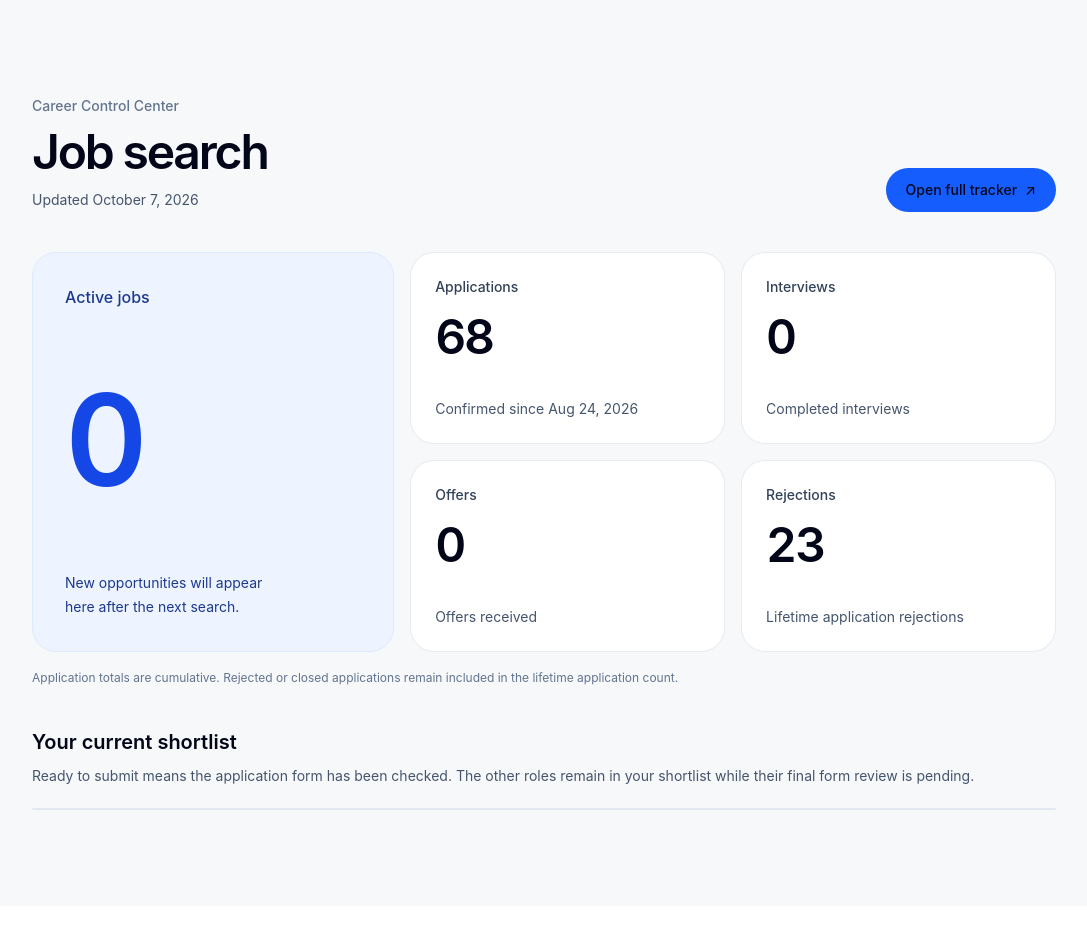
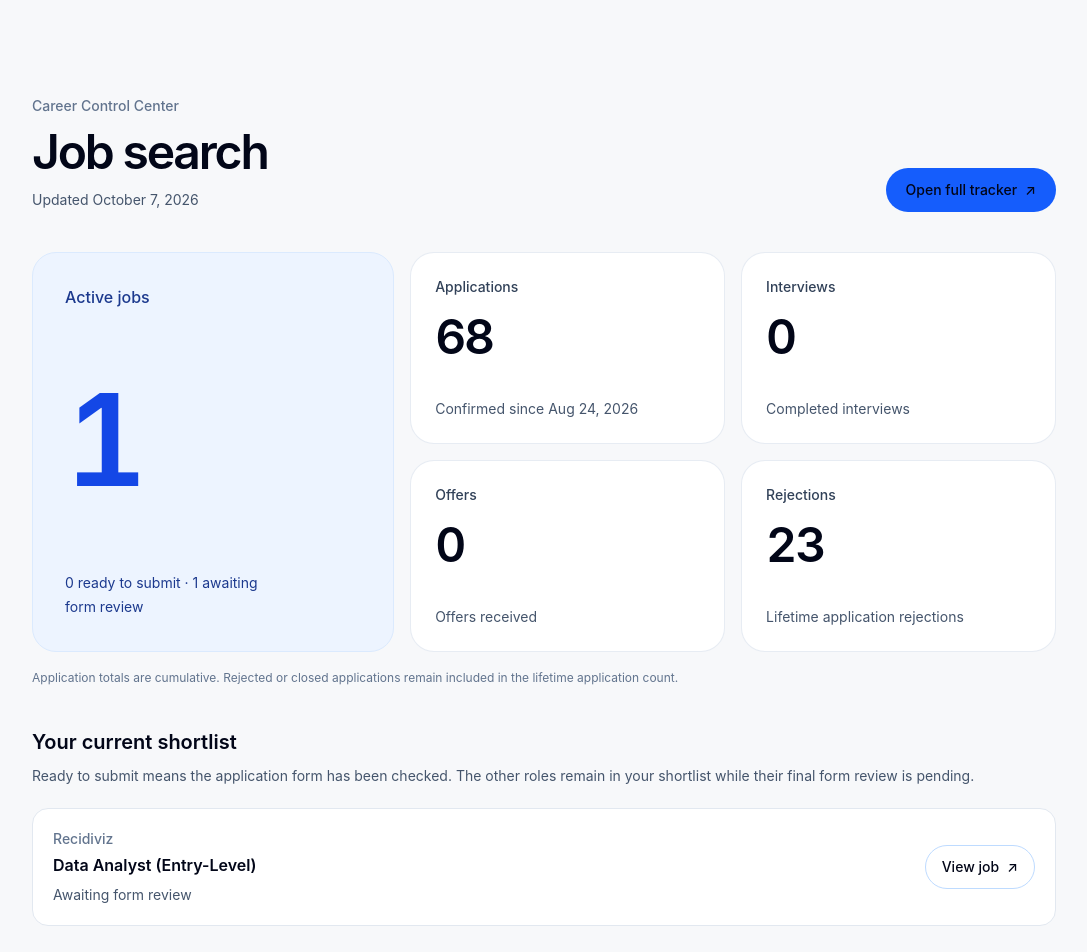
Before and after one commit to micksems/ai-portfolio, a Next.js app: page /job-search in a window 1280 px wide. Shown: the top 952 px of the page, without its empty margins (96-1183 px from the left). Before the commit the page ends 906 px from the top, so only its background shows below. Built offline with nearby package versions, Linux system fonts and the light colour scheme.

Commit message:
Add user-selected Recidiviz resume and sponsorship restriction

```diff
--- a/src/data/jobSearchData.js
+++ b/src/data/jobSearchData.js
@@ -2145,6 +2145,16 @@ export const jobSearchData = {
       "notes": "October 7, 2026: Misha confirmed submission. Confirmation date recorded; exact submission time not supplied. User-selected LinkedIn posting 4474312818; duplicate check found no prior record. NYC hybrid, 60% in office; $95,000–$130,000 base, incentives separate. JD asks 2–5 years analytics/digital enablement; internships not counted as cumulative full-time years. AI output evaluation and UN Copilot Studio project align with AI experimentation, workflow testing and documentation. Sponsorship, start timing and deadline not established. Approved updated master used; one page, 15 position-specific experience bullets, 4 school bullets each, 3 working contact links, rendered and extracted text checked. No unsupported custom GPT deployment, AI coaching or prompt-library accomplishments claimed. Submitted resume: https://drive.google.com/file/d/1Mlh2XW7JgT_IgTQYFnHt8CVwn8HehPpp/view?usp=drivesdk",
       "firstSeenAt": "October 7, 2026",
       "appliedAt": "October 7, 2026"
+    },
+    {
+      "company": "Recidiviz",
+      "position": "Data Analyst (Entry-Level)",
+      "url": "https://job-boards.greenhouse.io/recidiviz/jobs/4717510006",
+      "status": "Found",
+      "resumeUrl": "https://drive.google.com/file/d/1LaWtFPczclQgCfry2AC1vvCbxBexlov1/view?usp=drivesdk",
+      "notes": "User-selected resume request October 7, 2026; not applied. Explicit visa sponsorship unavailable; excluded from automatic sponsorship-friendly searches, retained only as user-selected exception. Official live JD: https://job-boards.greenhouse.io/recidiviz/jobs/4717510006. Entry-level Data Analyst, $85,000 fixed annual compensation, NYC/Oakland/US remote; occasional state travel including prison/parole office visits. Minimum six months real-world data analysis/cleaning including internships; part-time hours must equal roughly six months full-time, not established. SQL joins/aggregations/window functions and Python/Pandas live coding required; granular proficiency not assumed from general skills. No invented BigQuery, Looker, GCP, criminal justice analysis or product-launch delivery. TechJobsForGood shows posted October 6, validThrough November 5; employer deadline and mandatory start not published. Current CPT compatibility and future work authorization must be confirmed. Master layout preserved; all 15 revised experience bullets, 23 total bullets, one page and three contact links passed extracted-text and rendered QA. Resume: https://drive.google.com/file/d/1LaWtFPczclQgCfry2AC1vvCbxBexlov1/view?usp=drivesdk",
+      "firstSeenAt": "October 7, 2026",
+      "appliedAt": ""
     }
   ]
 };
```
